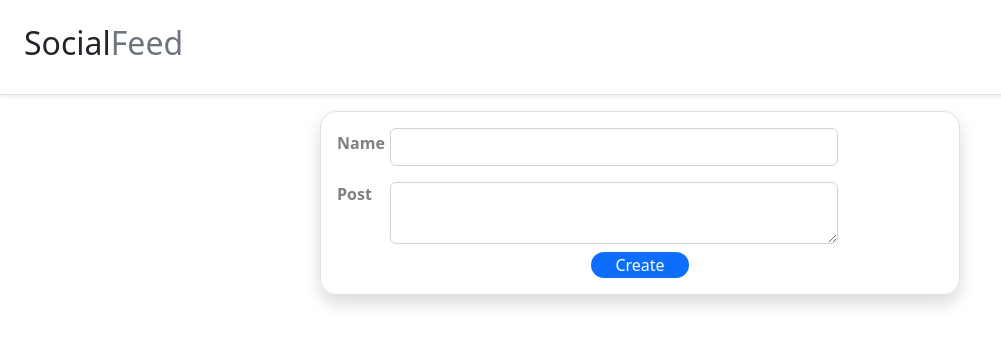
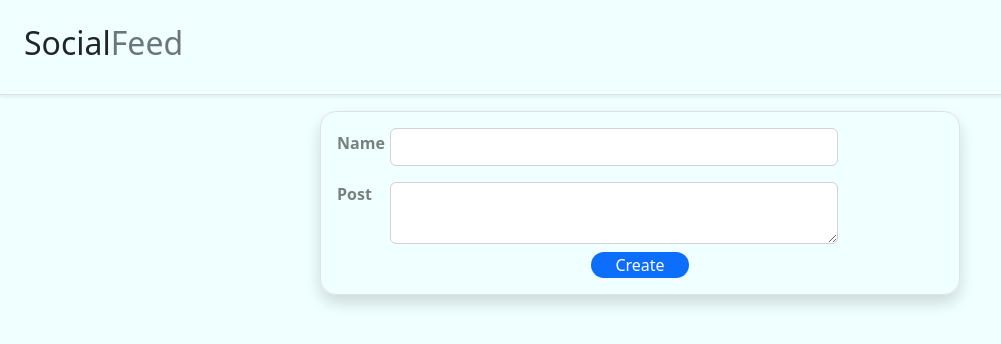
Before and after one commit to christianbeckham/social-feed, a React (Create React App) app: page / in a window 1280 px wide. Shown: the top 344 px of the page, without its empty margins (0-1001 px from the left). Built offline with nearby package versions, Linux system fonts and the light colour scheme.

Commit message:
created styles folder and app.css to apply background color and updated App component with css class

```diff
--- a/src/App.js
+++ b/src/App.js
@@ -1,4 +1,5 @@
 import { useState } from "react";
+import "./styles/app.css"
 import NavBar from "./components/NavBar/NavBar";
 import PostForm from "./components/PostForm/PostForm";
 import PostList from "./components/PostList/PostList";
@@ -12,7 +13,7 @@ const App = () => {
 	};
 
 	return (
-		<div>
+		<div className="app">
 			<NavBar />
 			<div className="col-6 m-auto">
 				<PostForm addPost={addPost} />
--- /dev/null
+++ b/src/styles/app.css
@@ -0,0 +1,4 @@
+.app {
+	background-color:azure;
+	height: 100vh;
+}
```
